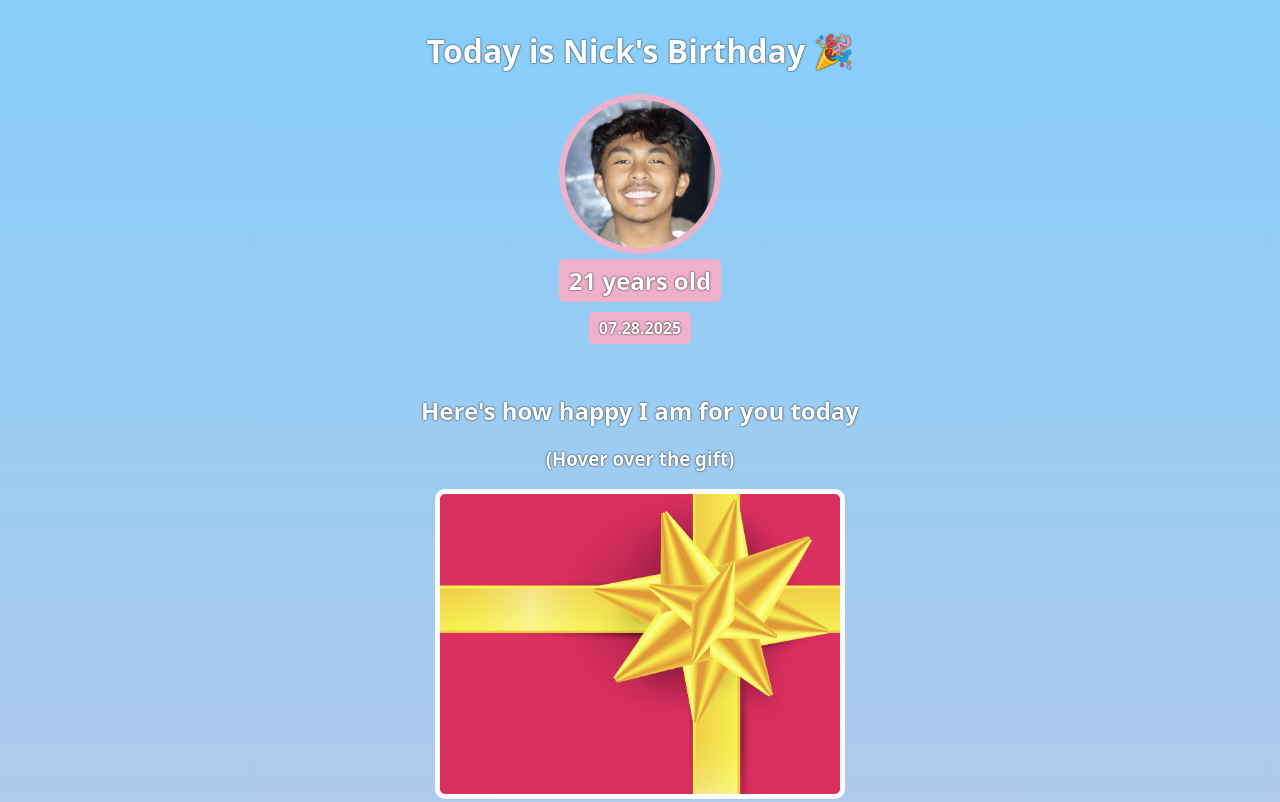
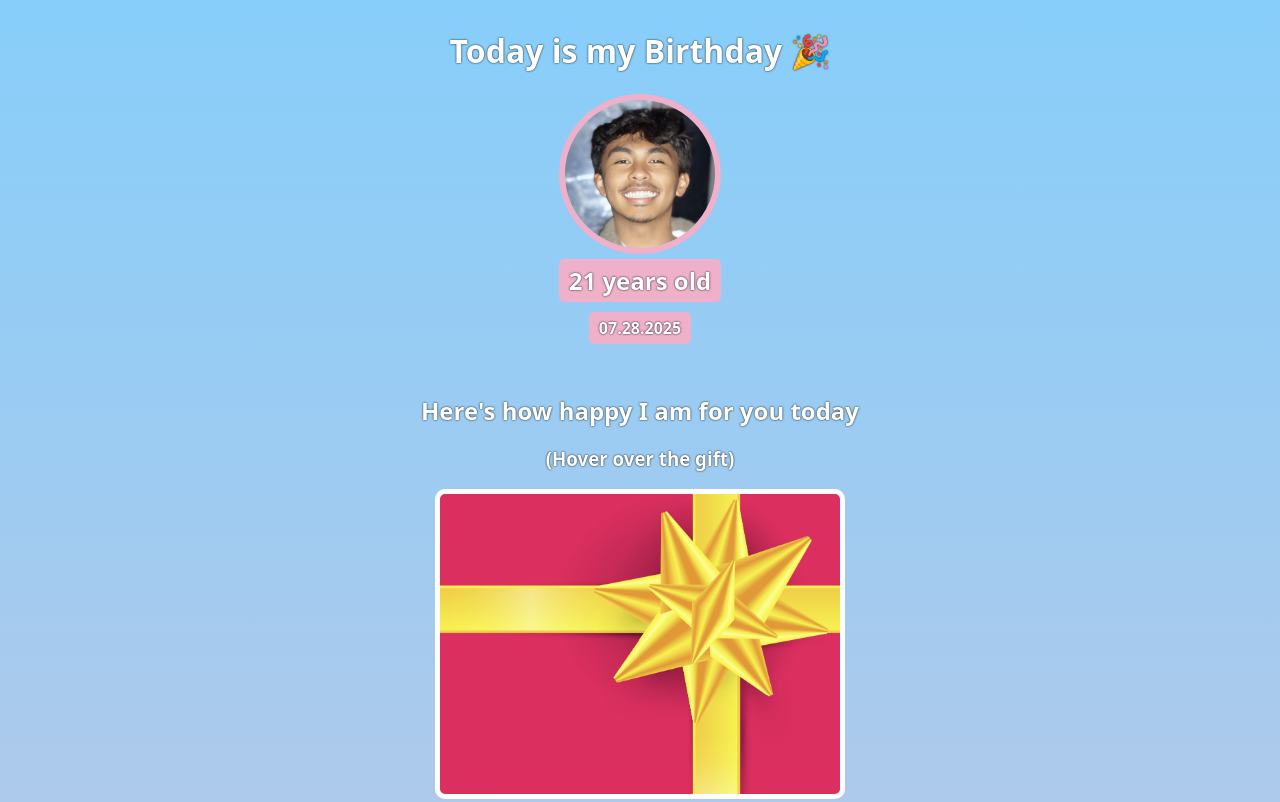
Before and after one commit to nick-mama/birthday-gift-site, a plain HTML site: page index.html in a window 1280 px wide. Shown: the top 802 px of the page. Drawn offline with Linux system fonts and the light colour scheme; a web font is replaced by a local one.

Commit message:
Change the name to my

```diff
--- a/index.html
+++ b/index.html
@@ -8,7 +8,7 @@
     </head>
     <body>
         <div id="header">
-            <h1>Today is Nick's Birthday 🎉</h1>
+            <h1>Today is my Birthday 🎉</h1>
             <img id="nick-img" src="images/nick.png">
             <h2 id="bd-age">21 years old</h2>
             <h4 id="bd-date">07.28.2025</h3>
```
